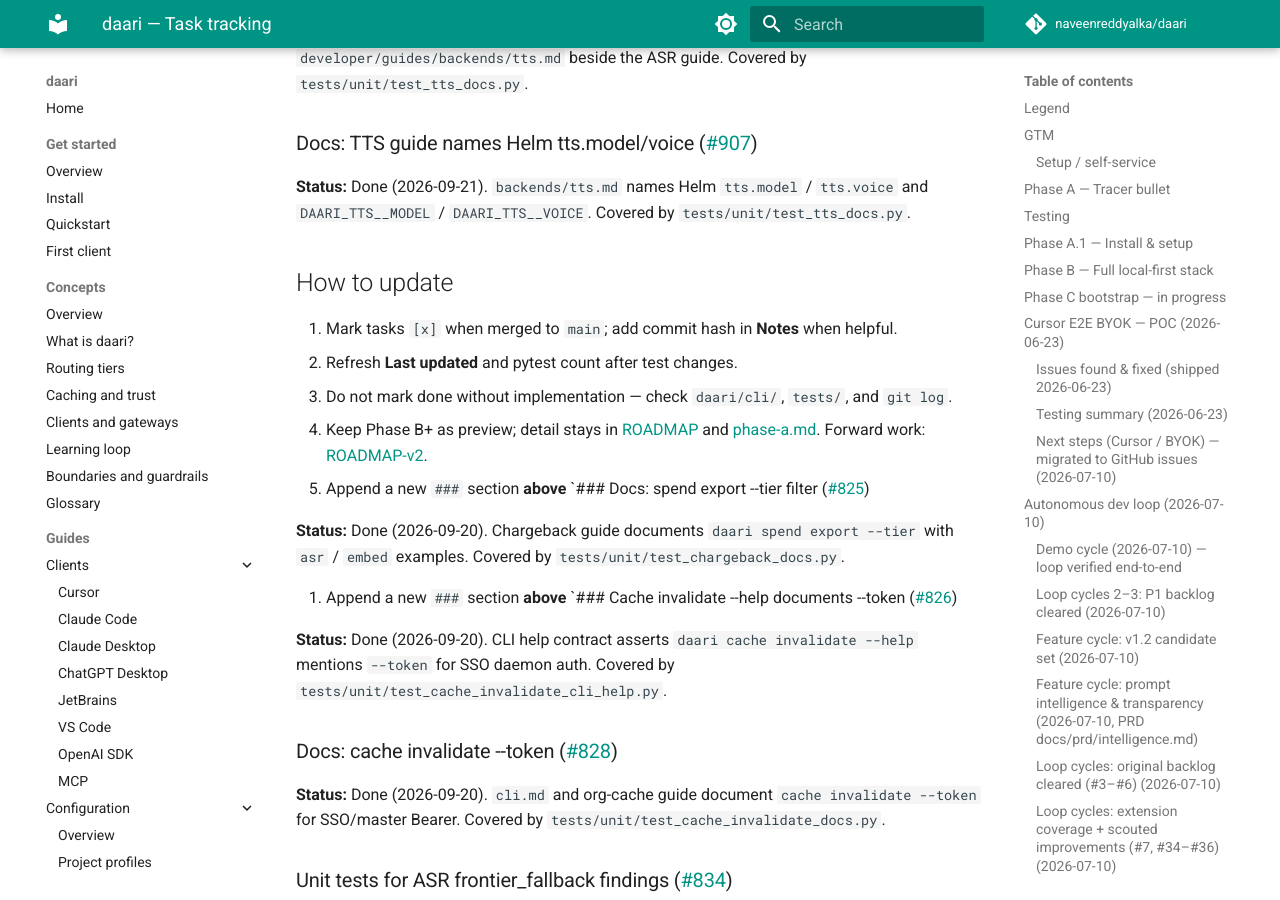
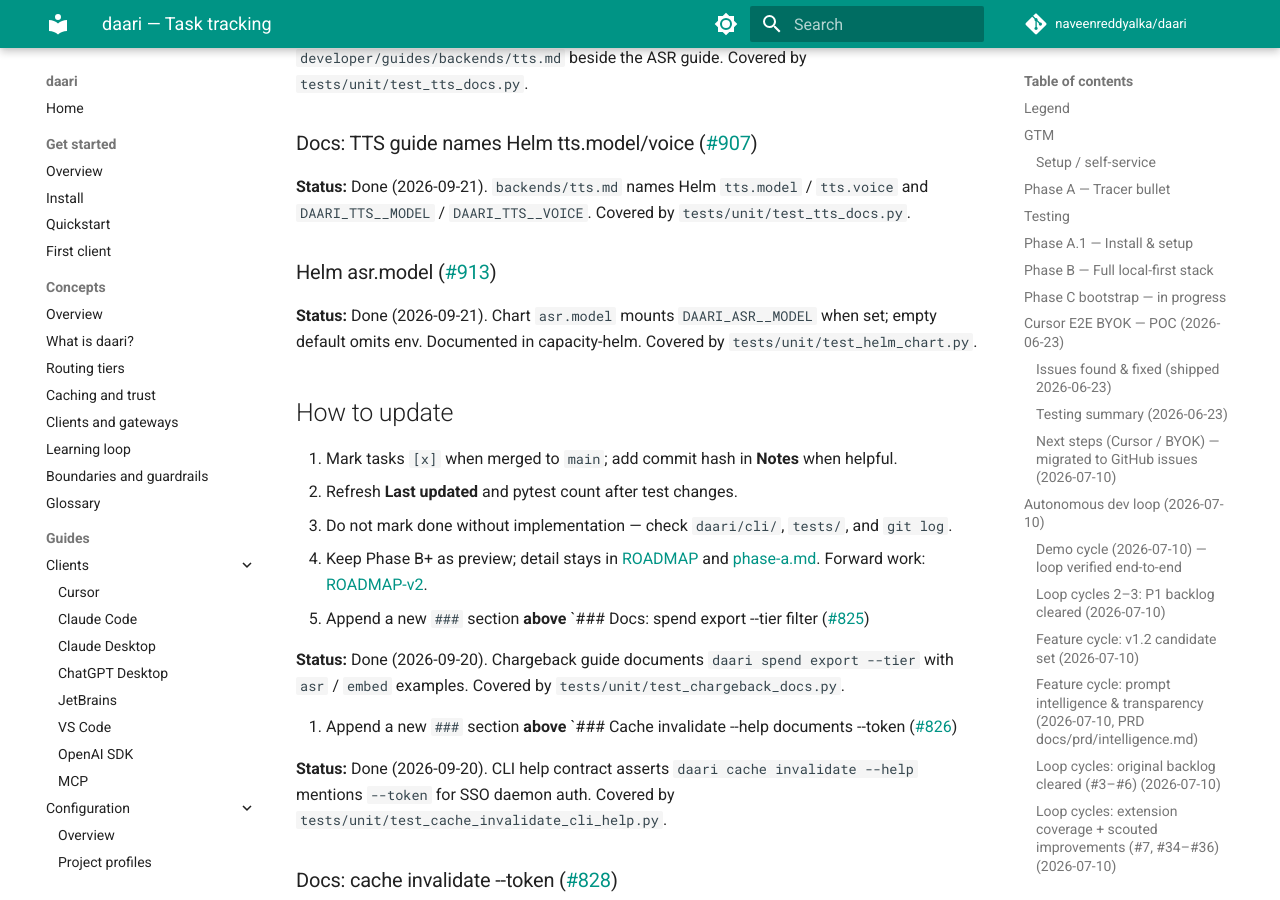
Before and after one commit to naveenreddyalka/daari, an MkDocs documentation site: the page built from docs/TRACKING.md, in a window 1280 px wide and 900 px high, scrolled down 93665 px. Built offline with MkDocs 1.6.1 and Material for MkDocs 9.7.7, drawn with Linux system fonts in a browser that asks for light colours; comment, search, counter and statistics services are not loaded.

Commit message:
feat(helm): expose asr.model as DAARI_ASR__MODEL (#919)
Helm already pins the on-box TTS model. Whisper fleets need the same chart knob so the pod sends its own model id.

Co-authored-by: Cursor <cursoragent@cursor.com>
Co-authored-by: daari-autodev <autodev@users.noreply.github.com>

```diff
--- a/docs/TRACKING.md
+++ b/docs/TRACKING.md
@@ -3915,6 +3915,14 @@ in doctor-health. Covered by `tests/unit/test_doctor_scoped_cache_fleet.py`.
 `tests/unit/test_tts_docs.py`.
 
 
+### Helm asr.model ([#913](https://github.com/naveenreddyalka/daari/issues/913))
+
+<!-- tracking:#913 -->
+**Status:** Done (2026-09-21). Chart `asr.model` mounts `DAARI_ASR__MODEL`
+when set; empty default omits env. Documented in capacity-helm. Covered by
+`tests/unit/test_helm_chart.py`.
+
+
 ## How to update
 
 1. Mark tasks `[x]` when merged to `main`; add commit hash in **Notes** when helpful.
```
Also changed, not shown: docs/developer/guides/operations/capacity-helm.md (+3 -1 lines), 3 other files.
